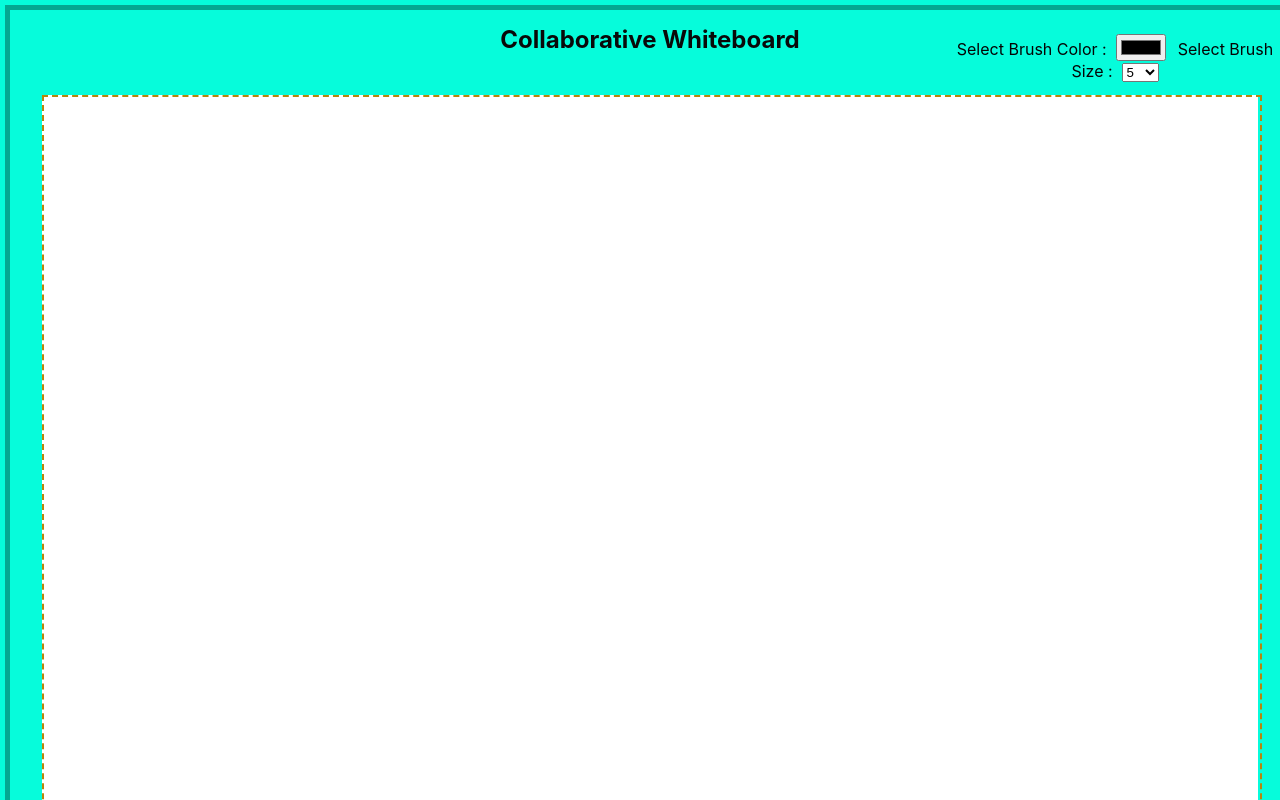
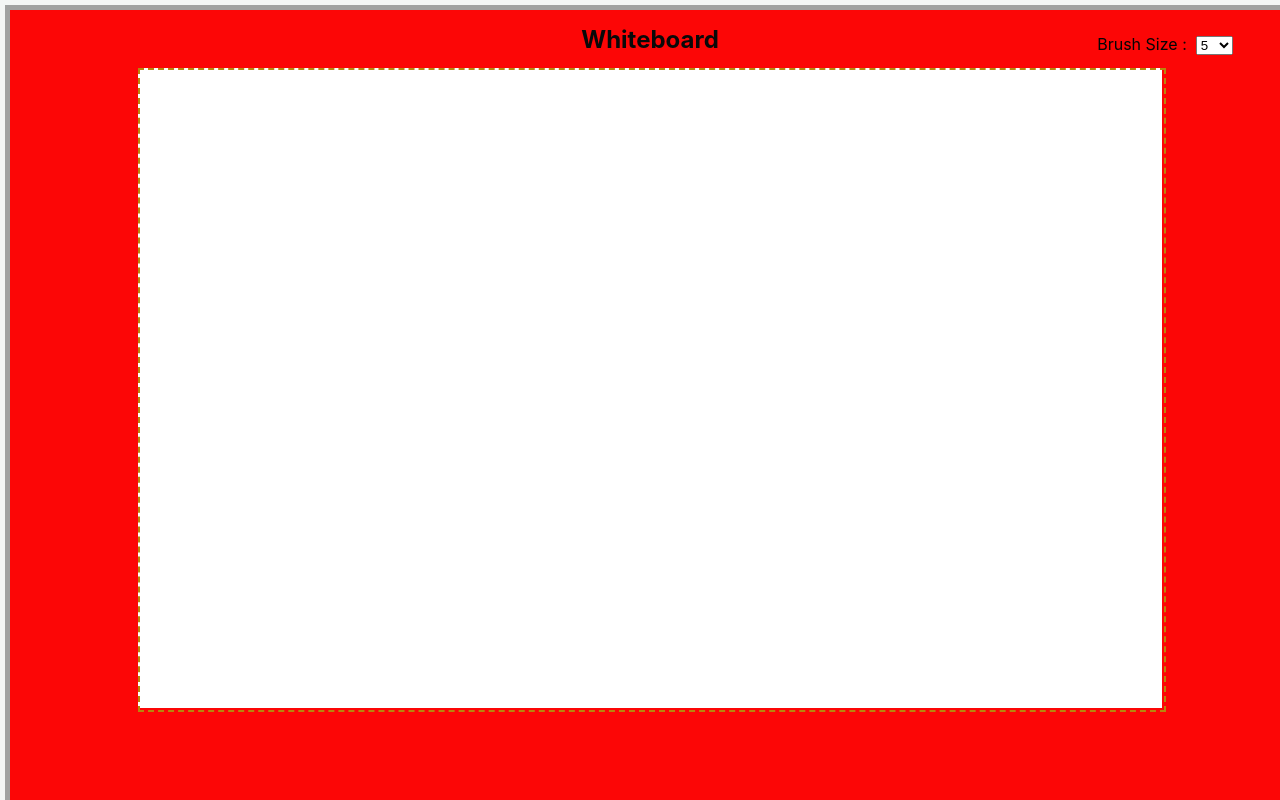
Before and after one commit to vamsikrishnas21/board, a React (Create React App) app in the folder interface/whiteboard/: page / in a window 1280 px wide. Built offline with nearby package versions, Linux system fonts and the light colour scheme.

Commit message:
Add files via upload

```diff
--- a/interface/whiteboard/src/components/layout/Layout.jsx
+++ b/interface/whiteboard/src/components/layout/Layout.jsx
@@ -34,15 +34,12 @@ class Layout extends React.Component{
 
             <div className="layout">
                <h3 className="name-midile"></h3>
-               <center><h2>Collaborative Whiteboard</h2></center>
+               <center><h2>Whiteboard</h2></center>
                 <div class="tools-section">
-                <div className="color-picker-container">
-                        Select Brush Color : &nbsp;
-                        <input type="color" value={this.state.color} onChange={this.changeColor.bind(this)} />
-                    </div>
+
 
                     <div className="brushsize-container">
-                        Select Brush Size : &nbsp;
+                        Brush Size : &nbsp;
                         <select value={this.state.size} onChange={this.changeSize.bind(this)}>
                            <option>1</option>
                            <option>5</option>
--- a/interface/whiteboard/src/components/layout/style.css
+++ b/interface/whiteboard/src/components/layout/style.css
@@ -2,10 +2,10 @@
   position: fixed;
   width: 100%;
   height: 100%;
-  background-color: rgb(6, 252, 219);
+  background-color: rgb(252, 6, 6);
   background-repeat: no-repeat;
   background-size: cover;
-  border: 10px ridge rgb(6, 252, 219);
+  border: 10px ridge rgb(243, 246, 245);
 }
 
 .color-picker-container {
@@ -17,7 +17,7 @@
 .brushsize-container {
   display: inline;
   color: rgb(5, 5, 5);
-  margin-left: 12px;
+  margin-left: 100px;
 }
 
 .tools-section {
@@ -27,8 +27,8 @@
 }
 
 .whiteboard-layout {
-  width: 95%;
-  height: 95%;
+  width: 80%;
+  height: 80%;
   margin: auto;
   margin-top: 1%;
   background: white;
```
